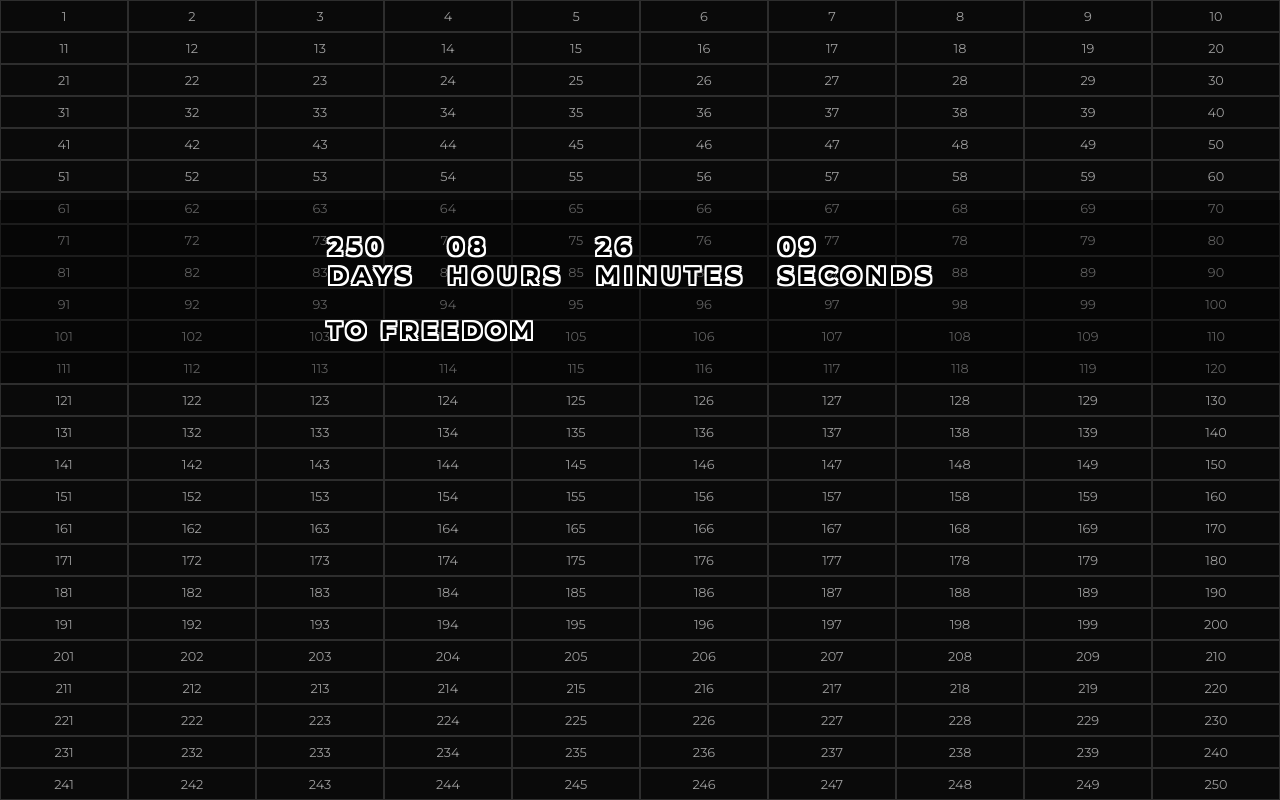
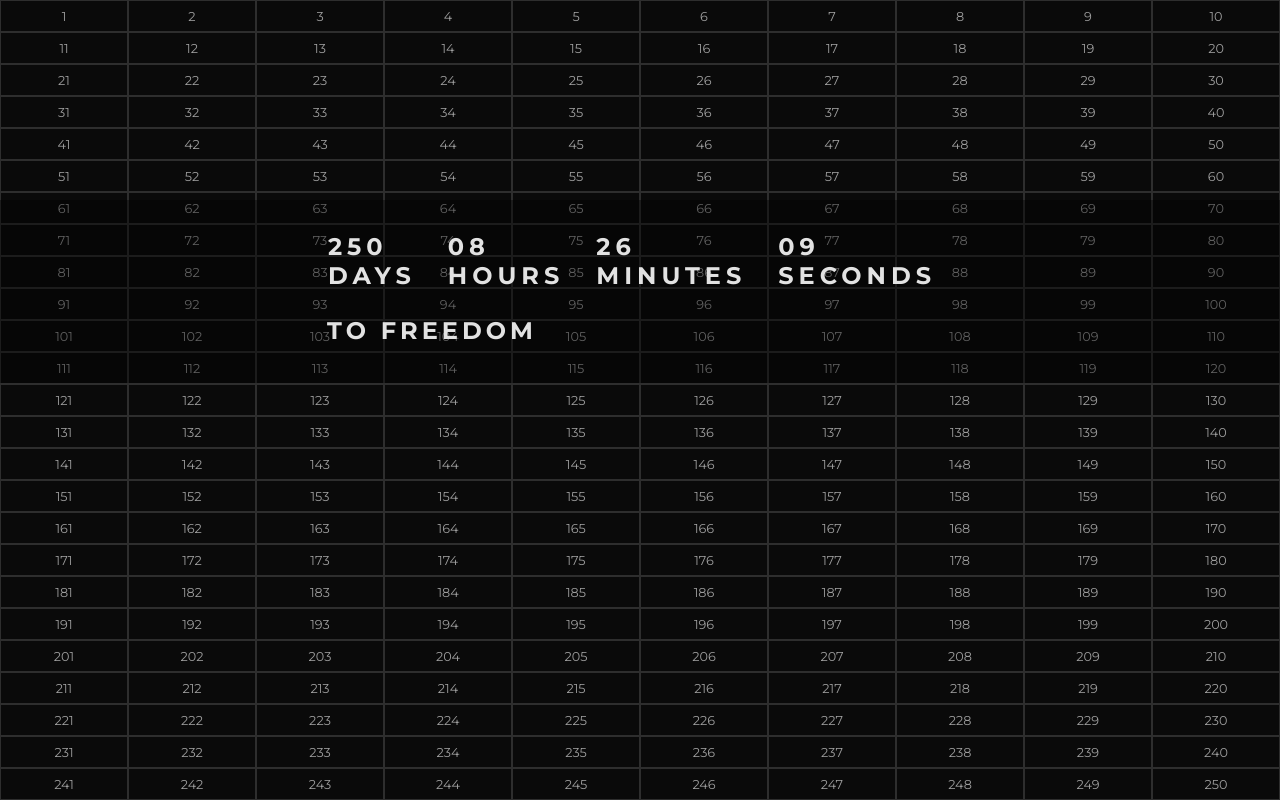
Before and after one commit to raaf2rid/Countdown, a plain HTML site: page index.html in a window 1280 px wide. Drawn offline with Linux system fonts and the light colour scheme.

Commit message:
css update

```diff
--- a/index.css
+++ b/index.css
@@ -41,6 +41,7 @@ body{
   align-content: flex-start;
   justify-content: flex-start;
   animation: gradient 15s ease infinite;
+
   /* position: absolute; */
 }
 
@@ -90,14 +91,16 @@ body{
   font-size: 1.5rem;
   color: #fff;
   z-index: 10000;
-  color: rgb(0, 0, 0);
-  text-shadow: 2px 2px 0 #fff, 2px -2px 0 #fff, -2px 2px 0 #fff, -2px -2px 0 #fff, 2px 0px 0 #fff, 0px 2px 0 #fff, -2px 0px 0 #fff, 0px -2px 0 #fff, 2px -3px 2px rgba(0,0,0,0);
+
   letter-spacing: 5px;
   display: flex;
   flex-wrap: wrap;
   gap: 1rem;
   text-align: center;
   font-weight: 800;
+
+  text-shadow: none;
+    color: #e2e2e2;
 }
 
 
@@ -105,8 +108,8 @@ body{
 #freedom{
 
   font-size: 1.5rem;
-  color: rgb(0, 0, 0);
-  text-shadow: 2px 2px 0 #fff, 2px -2px 0 #fff, -2px 2px 0 #fff, -2px -2px 0 #fff, 2px 0px 0 #fff, 0px 2px 0 #fff, -2px 0px 0 #fff, 0px -2px 0 #fff, 2px -3px 2px rgba(0,0,0,0);
+  text-shadow: none;
+    color: #e2e2e2;
   transform: translate(-208px, 10px);
   font-weight: 800;
   /* background-color: rgba(0, 0, 0, 0.2); */
--- a/index.js
+++ b/index.js
@@ -149,8 +149,10 @@ function countdown(dateEnd) {
       const whiteBoxes = document.querySelector('.white-boxes')
 
 
+
       whiteBoxes.innerHTML = boxes2.join('')
 
+      whiteBoxes.style.opacity = "0.3"
 
 
 
```
